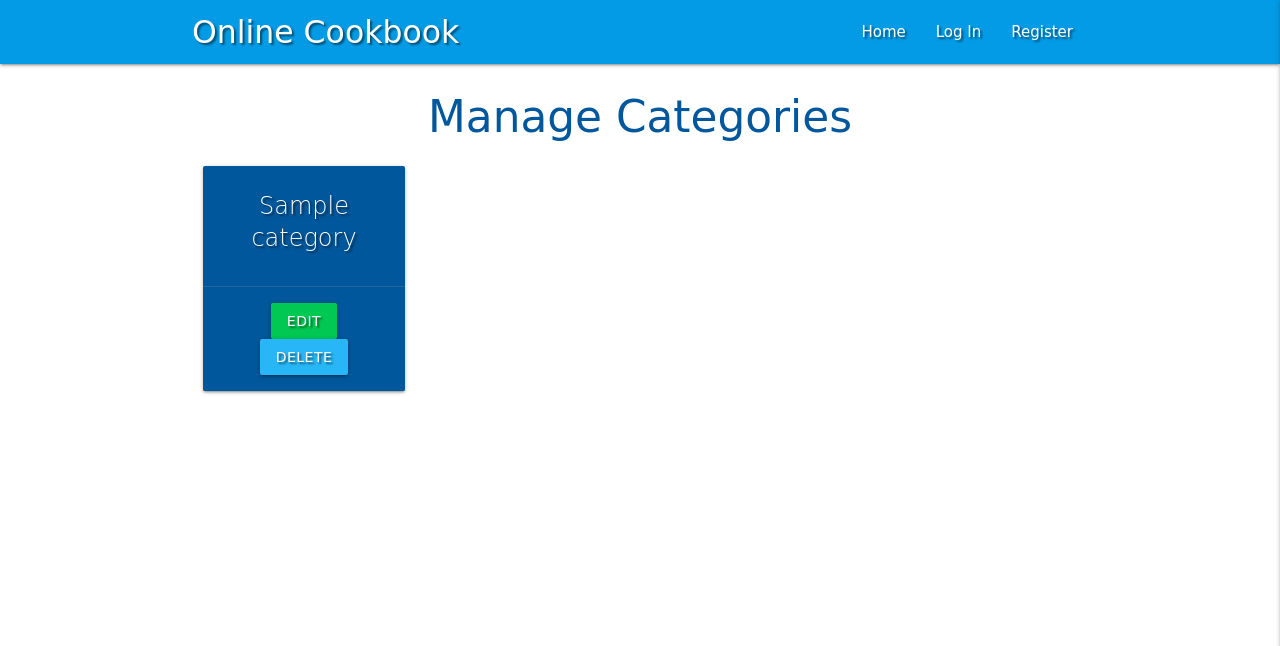
After one commit to mattjboland/ci-milestonethree, a Flask app: page /get_categories in a window 1280 px wide. The commit adds this page. Shown: the top 646 px of the page. Run offline with Flask 2, Linux system fonts and the light colour scheme; a database or web service that is not in the repository returns one stand-in record (values such as "Sample title"); some libraries are stand-ins or nearby versions; some web fonts are replaced.

Commit message:
added categories.html to template, along with app.route decorator

```diff
--- a/app.py
+++ b/app.py
@@ -150,6 +150,12 @@ def delete_recipe(recipe_id):
     return redirect(url_for("get_recipes"))
 
 
+@app.route("/get_categories")
+def get_categories():
+    categories = list(mongo.db.categories.find().sort("category_name", 1))
+    return render_template("categories.html", categories=categories)
+
+
 if __name__ == '__main__':
     app.run(host=os.environ.get('IP'),
             port=int(os.environ.get('PORT')),
--- a/templates/base.html
+++ b/templates/base.html
@@ -24,6 +24,7 @@
                     {% if session.user %}
                         <li><a href="{{ url_for('profile', username=session['user']) }}">Profile</a></li>
                         <li><a href="#">Search</a></li>
+                        <li><a href="{{ url_for('get_categories') }}">Manage Categories</a></li>
                         <li><a href="{{ url_for('add_recipe') }}">New Recipe</a></li>
                         <li><a href="{{ url_for('logout') }}">Log Out</a></li>
                     {% else %}
@@ -43,6 +44,7 @@
                     {% if session.user %}
                         <li><a href="{{ url_for('profile', username=session['user']) }}">Profile</a></li>
                         <li><a href="#">Search</a></li>
+                        <li><a href="{{ url_for('get_categories') }}">Manage Categories</a></li>
                         <li><a href="{{ url_for('add_recipe') }}">New Recipe</a></li>
                         <li><a href="{{ url_for('logout') }}">Log Out</a></li>
                     {% else %}
--- /dev/null
+++ b/templates/categories.html
@@ -0,0 +1,23 @@
+<!DOCTYPE html>
+{% extends 'base.html' %}
+{% block content %}
+
+    <h3 class="light-blue-text text-darken-4 center-align">Manage Categories</h3>
+
+    <div class="row">
+        {% for category in categories %}
+            <div class="col s12 m3">
+                <div class="card light-blue darken-4 text-shadow center-align">
+                    <div class="card-content white-text">
+                        <span class="card-title">{{ category.category_name }}</span>
+                    </div>
+                    <div class="card-action">
+                        <a href="#" class="btn green accent-4">Edit</a>
+                        <a href="#" class="btn light-blue lighten-1">Delete</a>
+                    </div>
+                </div>
+            </div>
+        {% endfor %}
+    </div>
+
+{% endblock %}
```
